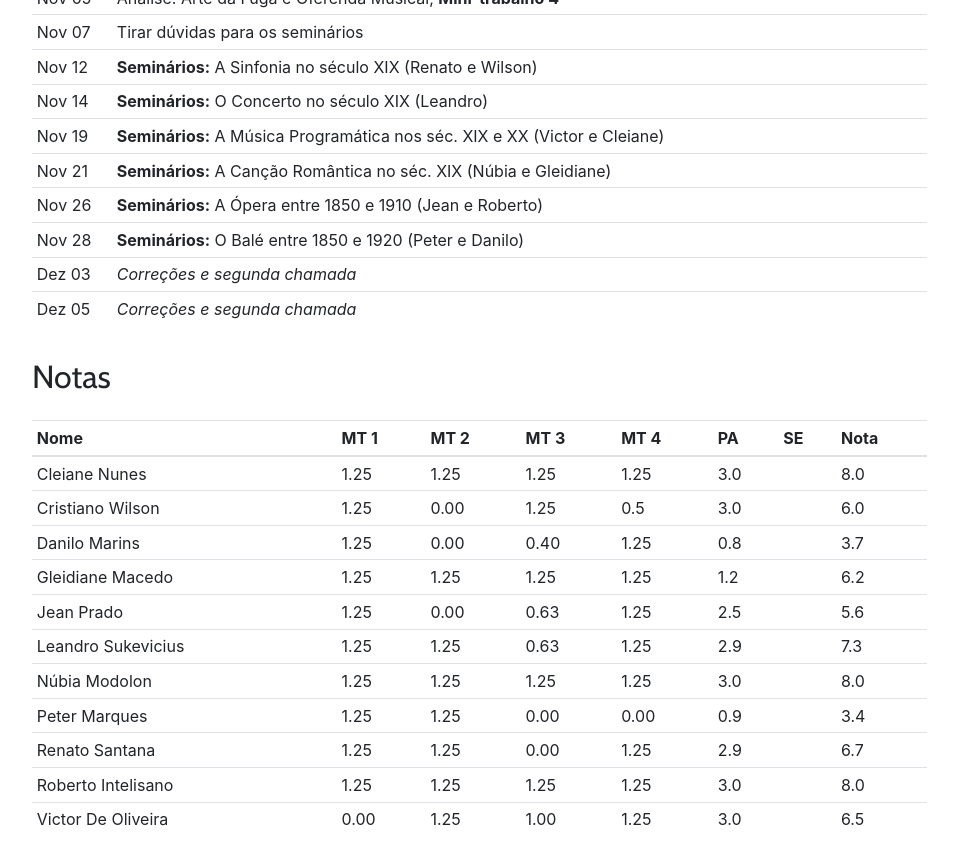
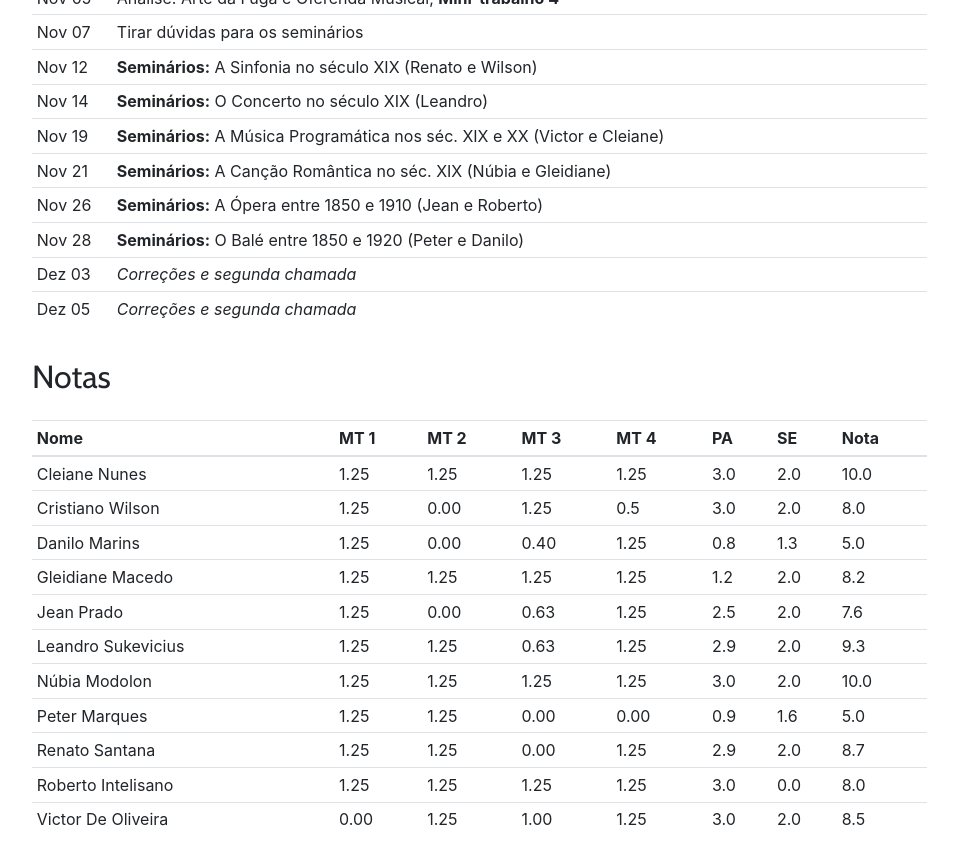
Before and after one commit to kroger/genosmus, a Jekyll site: the page built from _pedro/2019.2/musa76.md, in a window 1280 px wide and 900 px high, scrolled down 2559 px. Shown: the top 865 px of the window, without its empty margins (68-1026 px from the left). Built offline with Jekyll 4.4.1, drawn with Linux system fonts in a browser that asks for light colours.

Commit message:
Notas seminários LEM

```diff
--- a/_pedro/2019.2/musa76.md
+++ b/_pedro/2019.2/musa76.md
@@ -111,19 +111,19 @@
 
 ## Notas
 
-| Nome               | MT 1 | MT 2 | MT 3 | MT 4 | PA  | SE | Nota |
-| :----------------- | :-   | :-   | :-   | :-   | :-  | :- | :--- |
-| Cleiane Nunes      | 1.25 | 1.25 | 1.25 | 1.25 | 3.0 |    | =sum |
-| Cristiano Wilson   | 1.25 | 0.00 | 1.25 | 0.5  | 3.0 |    | =sum |
-| Danilo Marins      | 1.25 | 0.00 | 0.40 | 1.25 | 0.8 |    | =sum |
-| Gleidiane Macedo   | 1.25 | 1.25 | 1.25 | 1.25 | 1.2 |    | =sum |
-| Jean Prado         | 1.25 | 0.00 | 0.63 | 1.25 | 2.5 |    | =sum |
-| Leandro Sukevicius | 1.25 | 1.25 | 0.63 | 1.25 | 2.9 |    | =sum |
-| Núbia Modolon      | 1.25 | 1.25 | 1.25 | 1.25 | 3.0 |    | =sum |
-| Peter Marques      | 1.25 | 1.25 | 0.00 | 0.00 | 0.9 |    | =sum |
-| Renato Santana     | 1.25 | 1.25 | 0.00 | 1.25 | 2.9 |    | =sum |
-| Roberto Intelisano | 1.25 | 1.25 | 1.25 | 1.25 | 3.0 |    | =sum |
-| Victor De Oliveira | 0.00 | 1.25 | 1.00 | 1.25 | 3.0 |    | =sum |
+| Nome               | MT 1 | MT 2 | MT 3 | MT 4 | PA  | SE  | Nota |
+| :----------------- | :-   | :-   | :-   | :-   | :-  | :-  | :--- |
+| Cleiane Nunes      | 1.25 | 1.25 | 1.25 | 1.25 | 3.0 | 2.0 | =sum |
+| Cristiano Wilson   | 1.25 | 0.00 | 1.25 | 0.5  | 3.0 | 2.0 | =sum |
+| Danilo Marins      | 1.25 | 0.00 | 0.40 | 1.25 | 0.8 | 1.3 | =sum |
+| Gleidiane Macedo   | 1.25 | 1.25 | 1.25 | 1.25 | 1.2 | 2.0 | =sum |
+| Jean Prado         | 1.25 | 0.00 | 0.63 | 1.25 | 2.5 | 2.0 | =sum |
+| Leandro Sukevicius | 1.25 | 1.25 | 0.63 | 1.25 | 2.9 | 2.0 | =sum |
+| Núbia Modolon      | 1.25 | 1.25 | 1.25 | 1.25 | 3.0 | 2.0 | =sum |
+| Peter Marques      | 1.25 | 1.25 | 0.00 | 0.00 | 0.9 | 1.6 | =sum |
+| Renato Santana     | 1.25 | 1.25 | 0.00 | 1.25 | 2.9 | 2.0 | =sum |
+| Roberto Intelisano | 1.25 | 1.25 | 1.25 | 1.25 | 3.0 | 0.0 | =sum |
+| Victor De Oliveira | 0.00 | 1.25 | 1.00 | 1.25 | 3.0 | 2.0 | =sum |
 {: .table .table-sm}
 
 
```
